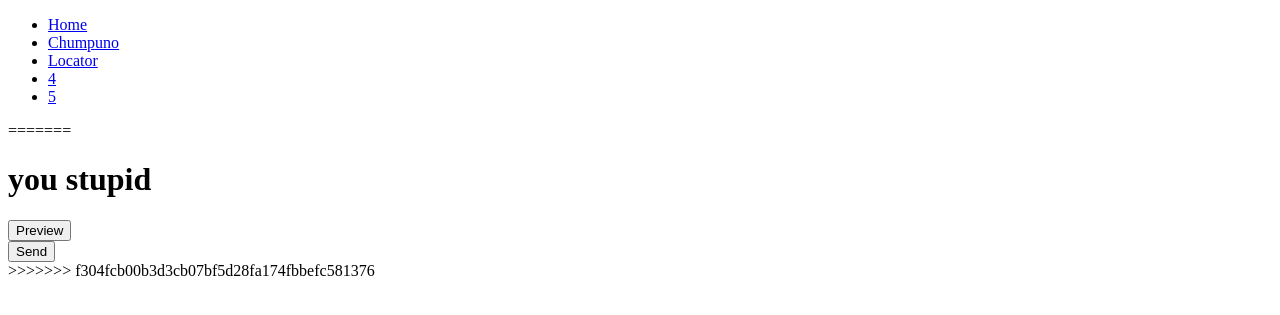
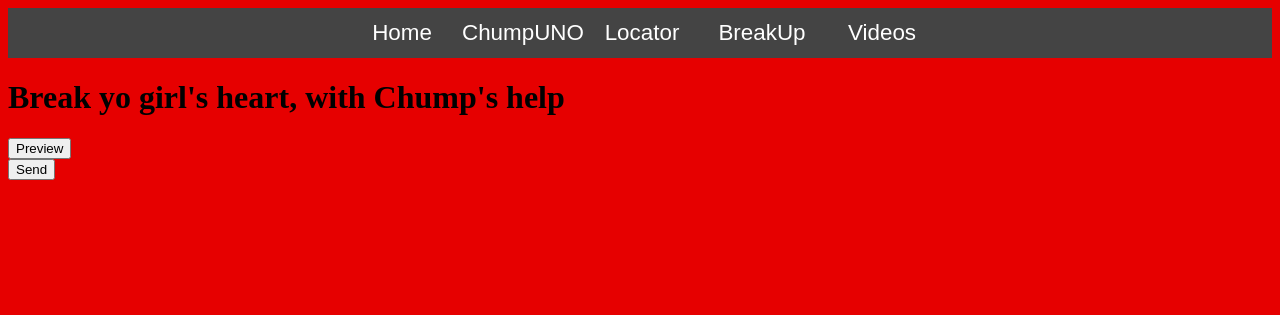
Before and after one commit to yelenaman/Chump-Campaign, a Python web app: template templates/dump.html in a window 1280 px wide. Shown: the top 315 px of the page. Run offline with Jinja, Linux system fonts and the light colour scheme; the template is opened without the code that fills it, so the values that code supplies are empty.

Commit message:
nav bar optimization v2

```diff
--- a/css/dump.css
+++ b/css/dump.css
@@ -0,0 +1,44 @@
+body{
+ background-color: #E60000;
+}
+
+.nav ul {
+  list-style: none;
+  background-color: #444;
+  text-align: center;
+  padding: 0;
+  margin: 0;
+}
+
+.nav li {
+  font-family: 'Oswald', sans-serif;
+  font-size: 1.2em;
+  line-height: 40px;
+  height: 40px;
+  border-bottom: 1px solid #888;
+}
+
+.nav a {
+  text-decoration: none;
+  color: #fff;
+  display: block;
+  transition: .3s background-color;
+}
+
+.nav a:hover {
+  background-color: #FF0000;
+}
+
+@media screen and (min-width: 600px) {
+  .nav li {
+    width: 120px;
+    border-bottom: none;
+    height: 50px;
+    line-height: 50px;
+    font-size: 1.4em;
+  }
+
+.nav li {
+    display: inline-block;
+    margin-right: -4px;
+}
--- a/templates/dump.html
+++ b/templates/dump.html
@@ -13,16 +13,15 @@
         <div class="nav">
           <ul>
             <li class="one"><a href="../templates/home.html">Home</a></li>
-            <li class="two"><a href="../templates/unogame.html">Chumpuno</a></li>
+            <li class="two"><a href="../templates/unohome.html">ChumpUNO</a></li>
             <li class="three"><a href="../templates/locator.html">Locator</a></li>
-            <li class="four"><a href="#">4</a></li>
-            <li class="five"><a href="#">5</a></li>
+            <li class="four"><a href="../templates/dump.html">BreakUp</a></li>
+            <li class="five"><a href="../templates/videoSearch.html">Videos</a></li>
           </ul>
         </div>
       </header>
     </div>
-=======
-<h1> you stupid </h1>
+<h1> Break yo girl's heart, with Chump's help </h1>
   <form id="previewButton" action="/breakuppreview">
   <input type="submit" value="Preview">
   </form>
@@ -31,8 +30,5 @@
   <input type="submit" value="Send">
   </form>
 
-
-
->>>>>>> f304fcb00b3d3cb07bf5d28fa174fbbefc581376
   </body>
 </html>
--- a/templates/locator.html
+++ b/templates/locator.html
@@ -14,7 +14,7 @@
         <div class="nav">
           <ul>
             <li class="one"><a href="../templates/home.html">Home</a></li>
-            <li class="two"><a href="../templates/unogame.html">ChumpUNO</a></li>
+            <li class="two"><a href="../templates/unohome.html">ChumpUNO</a></li>
             <li class="three"><a href="../templates/locator.html">Locator</a></li>
             <li class="four"><a href="../templates/dump.html">BreakUp</a></li>
             <li class="five"><a href="../templates/videoSearch.html">Videos</a></li>
--- a/templates/unogame.html
+++ b/templates/unogame.html
@@ -14,7 +14,7 @@
         <div class="nav">
           <ul>
             <li class="one"><a href="../templates/home.html">Home</a></li>
-            <li class="two"><a href="../templates/unogame.html">ChumpUNO</a></li>
+            <li class="two"><a href="../templates/unohome.html">ChumpUNO</a></li>
             <li class="three"><a href="../templates/locator.html">Locator</a></li>
             <li class="four"><a href="../templates/dump.html">BreakUp</a></li>
             <li class="five"><a href="../templates/videoSearch.html">Videos</a></li>
--- a/templates/unohome.html
+++ b/templates/unohome.html
@@ -12,7 +12,7 @@
         <div class="nav">
           <ul>
             <li class="one"><a href="../templates/home.html">Home</a></li>
-            <li class="two"><a href="../templates/unogame.html">ChumpUNO</a></li>
+            <li class="two"><a href="../templates/unohome.html">ChumpUNO</a></li>
             <li class="three"><a href="../templates/locator.html">Locator</a></li>
             <li class="four"><a href="../templates/dump.html">BreakUp</a></li>
             <li class="five"><a href="../templates/videoSearch.html">Videos</a></li>
@@ -20,11 +20,11 @@
         </div>
       </header>
     </div>
-    <form id="gameButton" action="/unogame">
+    <form id="gameButton" action="../templates/unogame.html">
     <input type="submit" value="Play UNO">
     </form>
 
-    <form id="instructionsButton" action="/unoinstructions">
+    <form id="instructionsButton" action="../templates/unoinstructions.html">
     <input type="submit" value="Read Instructions">
     </form>
 
--- a/templates/unoinstructions.html
+++ b/templates/unoinstructions.html
@@ -15,8 +15,8 @@
             <li class="one"><a href="../templates/home.html">Home</a></li>
             <li class="two"><a href="../templates/unogame.html">Chumpuno</a></li>
             <li class="three"><a href="../templates/locator.html">Locator</a></li>
-            <li class="four"><a href="#">4</a></li>
-            <li class="five"><a href="#">5</a></li>
+            <li class="four"><a href="../templates/dump.html">BreakUp</a></li>
+            <li class="five"><a href="../templates/videoSearch.html">Videos</a></li>
           </ul>
         </div>
       </header>
```
Also changed, not shown: css/videoSearch.css (+44 -0 lines), templates/videoSearch.html (+16 -0 lines).
